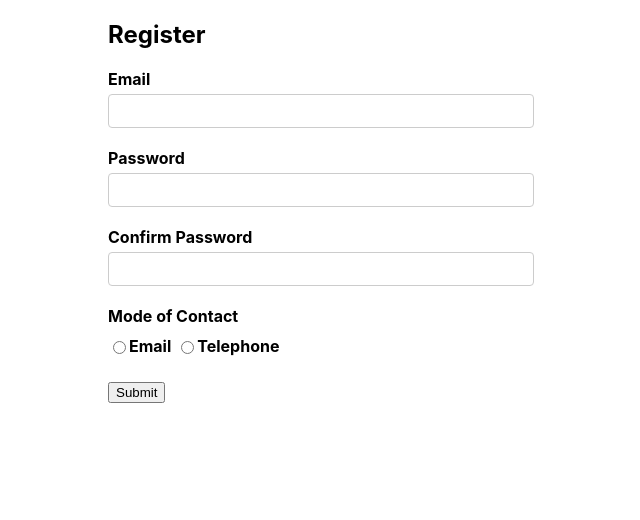
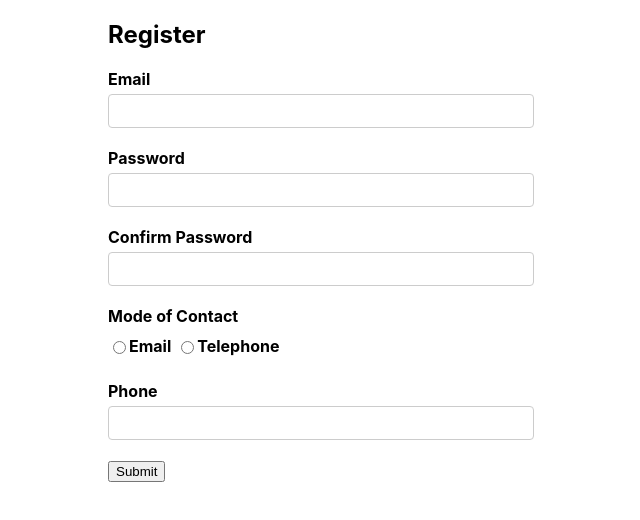
Before and after one commit to priyan1995/React-Login-form, a React (Create React App) app: page /register in a window 1280 px wide. Shown: the top 520 px of the page, without its empty margins (319-959 px from the left). Built offline with nearby package versions, Linux system fonts and the light colour scheme.

Commit message:
register form development completed

```diff
--- a/src/components/Register.js
+++ b/src/components/Register.js
@@ -9,7 +9,8 @@ export const Register = () => {
         email: '',
         password: '',
         confirmPassword: '',
-        modeOfContact: ''
+        modeOfContact: '',
+        phone: ''
     }
 
     const modesOfCont = [
@@ -21,7 +22,12 @@ export const Register = () => {
     const validationSchema = Yup.object({
         email: Yup.string().email('Invalid email format').required('Email is required'),
         password: Yup.string().required('Password is Required'),
-        confirmPassword: Yup.string().oneOf([Yup.ref('password'), ''], 'Password Should Matched').required('Confirm the password')
+        confirmPassword: Yup.string().oneOf([Yup.ref('password'), ''], 'Password Should Matched').required('Confirm the password'),
+        modeOfContact: Yup.string().required('Required'),
+        phone: Yup.string().when('modeOfContact', {
+            is: 'telephoneype',
+            then: Yup.string().required('Please add phone number')
+        })
 
     })
 
@@ -68,7 +74,14 @@ export const Register = () => {
                                     options={modesOfCont}
                                 />
 
-                                <button type='submit'>Submit</button>
+                                <FormControl
+                                control='input'
+                                type='text'
+                                label='Phone'
+                                name='phone'
+                                />
+
+                                <button type='submit' disabled={!formik.isValid}>Submit</button>
                             </Form>
                         )
                     }
```
